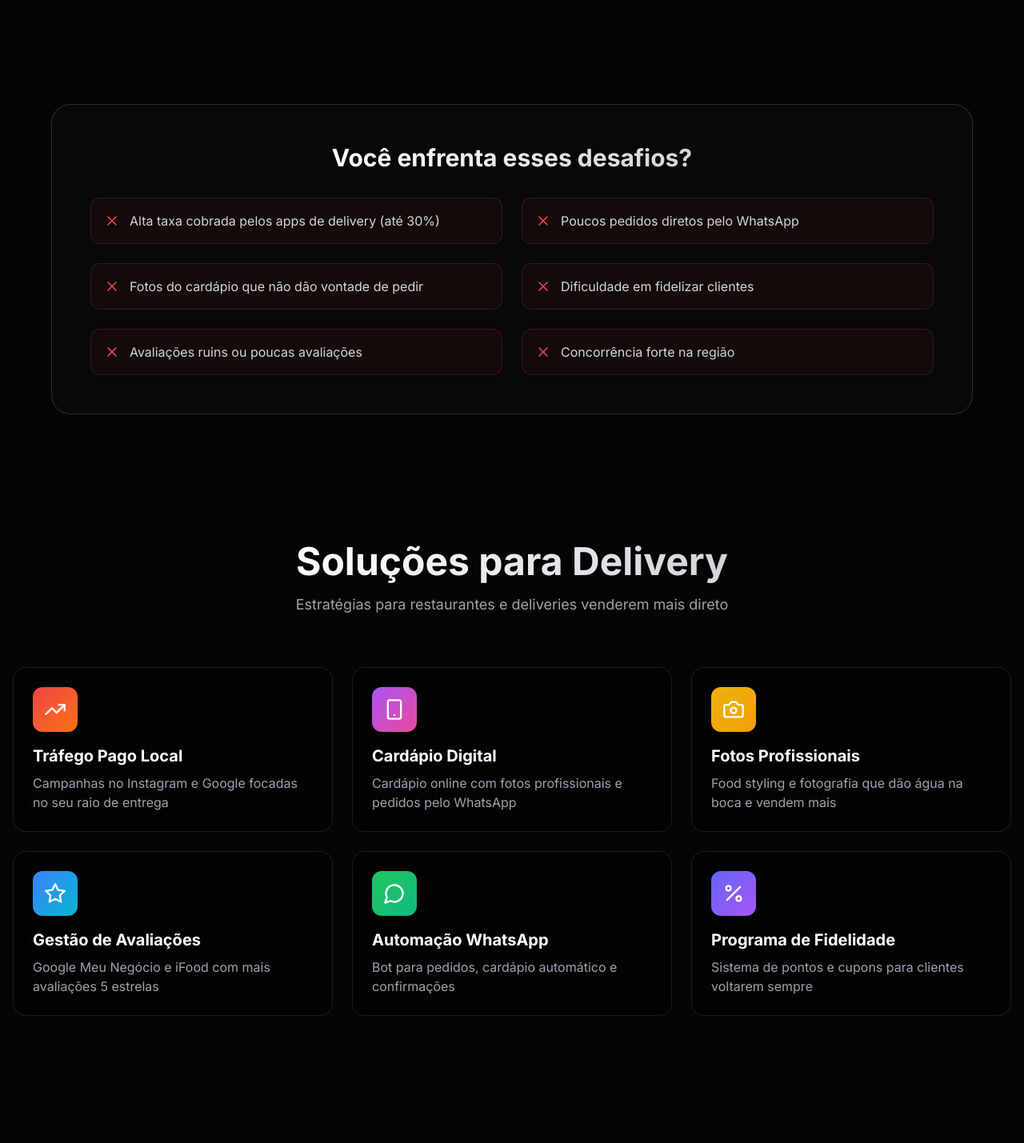
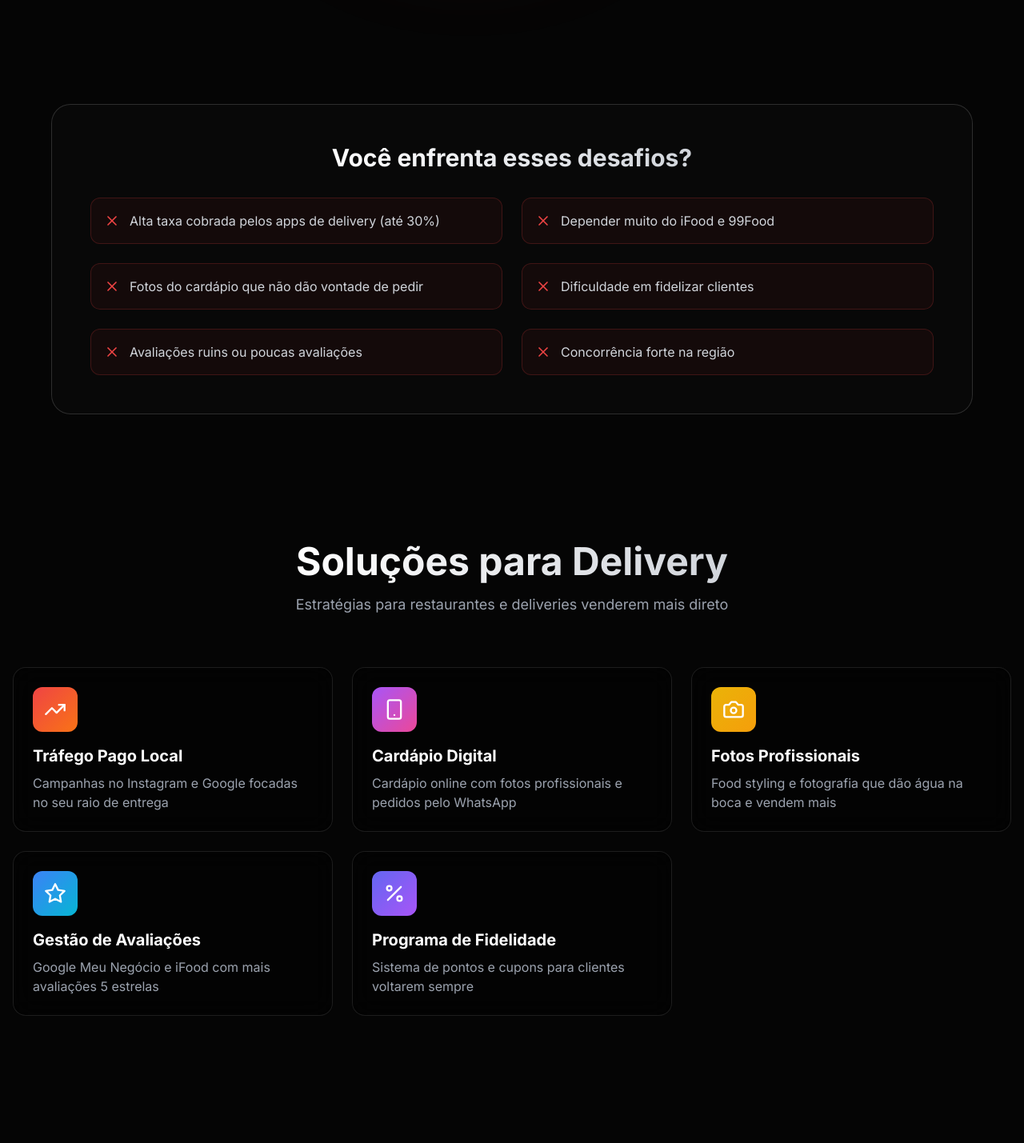
Before and after one commit to bovineira/BWN, a React (Vite) app: page /delivery in a window 1280 px wide. Shown: the part 750-2179 px from the top of the page at 80% size. Built offline with nearby package versions, Linux system fonts and the light colour scheme.

Commit message:
Ajustes nas pÃ¡ginas de setores: remove tour 360, automaÃ§Ã£o whats delivery, renomeia funil agendamento

```diff
--- a/src/components/SetorDelivery.jsx
+++ b/src/components/SetorDelivery.jsx
@@ -72,13 +72,6 @@ const SetorDelivery = () => {
       descricao: 'Google Meu Negócio e iFood com mais avaliações 5 estrelas',
       icon: Star,
       color: 'from-blue-500 to-cyan-500',
-    },
-    {
-      id: 'whatsapp',
-      nome: 'Automação WhatsApp',
-      descricao: 'Bot para pedidos, cardápio automático e confirmações',
-      icon: MessageCircle,
-      color: 'from-green-500 to-emerald-500',
     },
     {
       id: 'fidelidade',
@@ -326,7 +319,7 @@ const SetorDelivery = () => {
             <div className="grid md:grid-cols-2 gap-6">
               {[
                 'Alta taxa cobrada pelos apps de delivery (até 30%)',
-                'Poucos pedidos diretos pelo WhatsApp',
+                'Depender muito do iFood e 99Food',
                 'Fotos do cardápio que não dão vontade de pedir',
                 'Dificuldade em fidelizar clientes',
                 'Avaliações ruins ou poucas avaliações',
--- a/src/components/SetorImobiliario.jsx
+++ b/src/components/SetorImobiliario.jsx
@@ -52,13 +52,6 @@ const SetorImobiliario = () => {
       descricao: 'Campanhas no Google e Meta focadas em leads qualificados para venda e locação',
       icon: TrendingUp,
       color: 'from-amber-500 to-orange-500',
-    },
-    {
-      id: 'tour',
-      nome: 'Tour Virtual 360°',
-      descricao: 'Fotos profissionais e tours virtuais que vendem o imóvel antes da visita',
-      icon: Camera,
-      color: 'from-blue-500 to-cyan-500',
     },
     {
       id: 'video',
--- a/src/components/SetorSaude.jsx
+++ b/src/components/SetorSaude.jsx
@@ -54,7 +54,7 @@ const SetorSaude = () => {
     },
     {
       id: 'agendamento',
-      nome: 'Sistema de Agendamento',
+      nome: 'Funil de Agendamento',
       descricao: 'Integração com WhatsApp e agenda online para mais consultas marcadas',
       icon: Calendar,
       color: 'from-blue-500 to-cyan-500',
```
